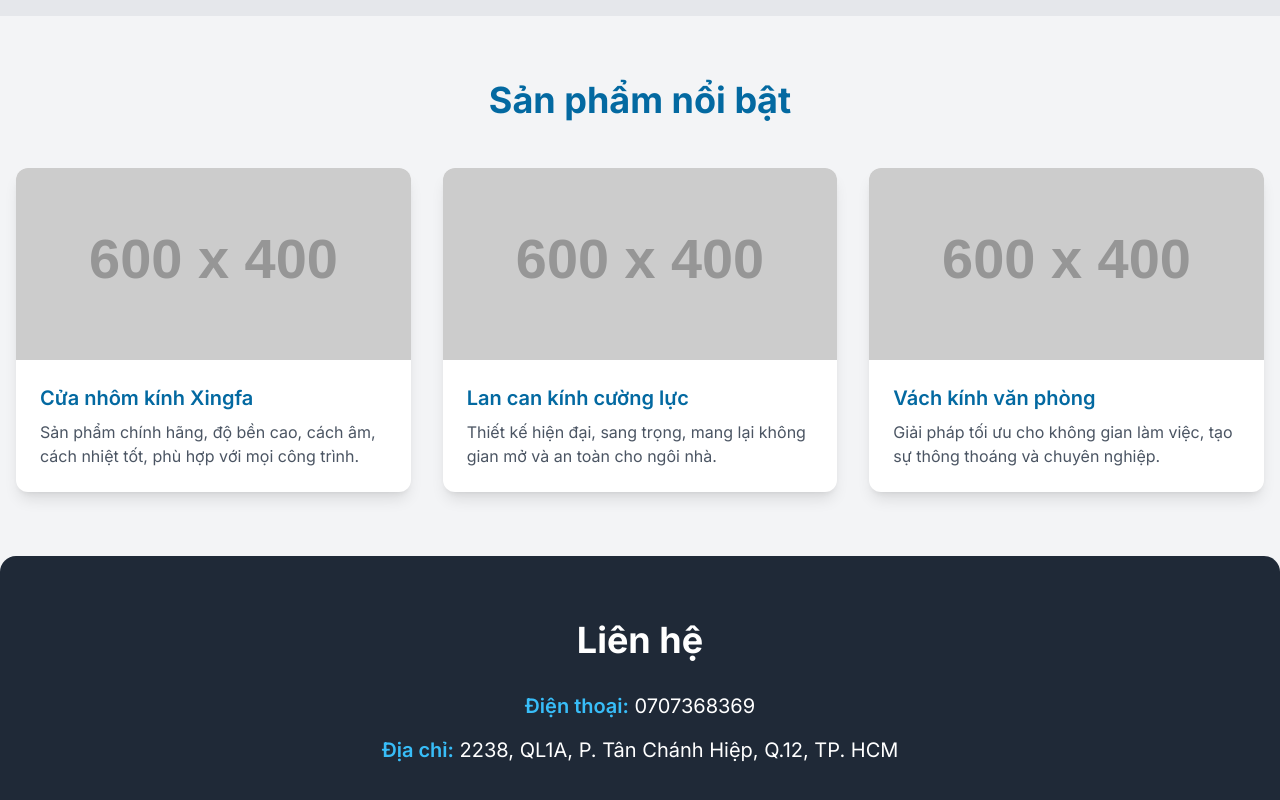
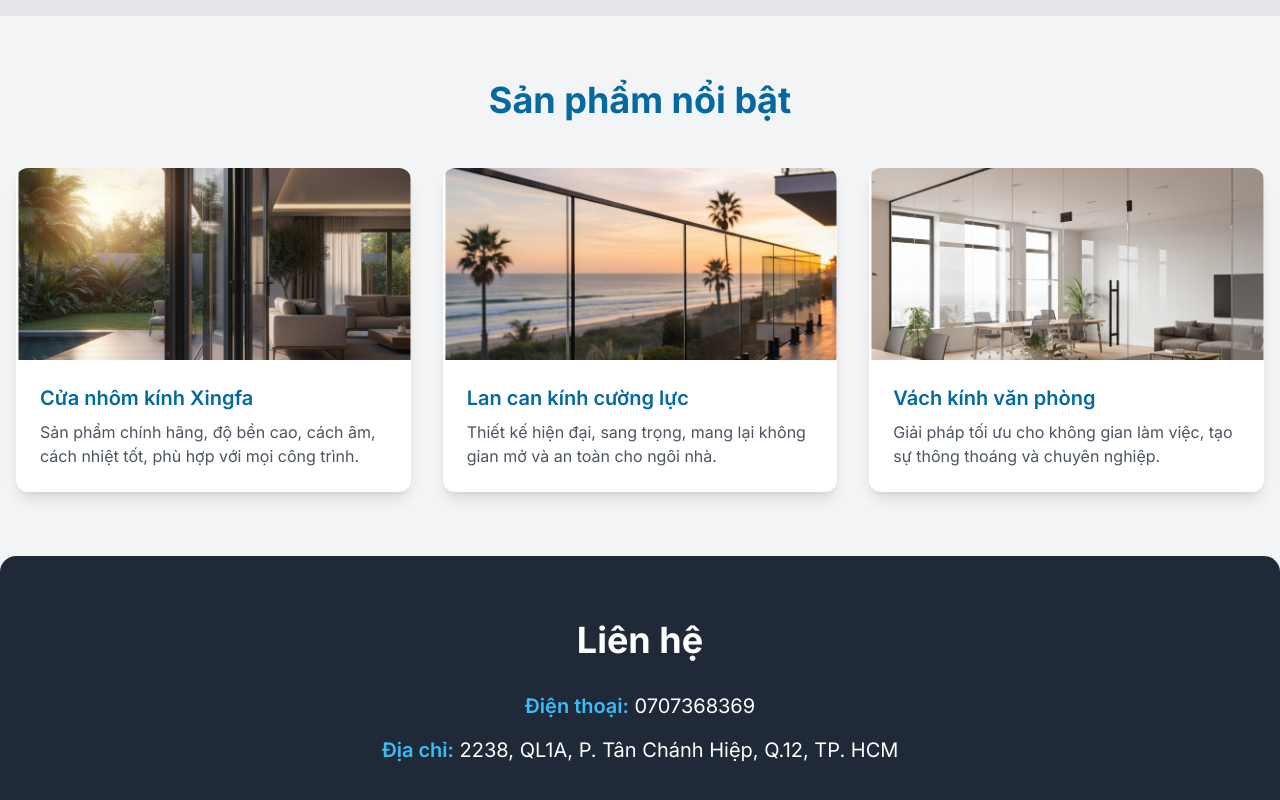
Before and after one commit to anhtuan691/giahungphat, a plain HTML site: page index.html in a window 1280 px wide. Shown: the part 1648-2448 px from the top of the page. Drawn offline with nearby package versions, Linux system fonts and the light colour scheme; grey boxes are pictures that could not be loaded; placeholder pictures from the web are drawn by us.

Commit message:
Update index.html

```diff
--- a/index.html
+++ b/index.html
@@ -117,7 +117,7 @@
                 <h2 class="text-3xl md:text-4xl font-bold text-center mb-12 text-sky-700">Sản phẩm nổi bật</h2>
                 <div class="grid md:grid-cols-2 lg:grid-cols-3 gap-8">
                     <div class="bg-white rounded-xl shadow-lg overflow-hidden">
-                        <img src="https://placehold.co/600x400/c7e3f8/0e0e0e?text=Cua+nhom+kinh" alt="Cửa nhôm kính Xingfa" class="w-full h-48 object-cover">
+                        <img src="https://raw.githubusercontent.com/anhtuan691/giahungphat/main/Cua%20nhom%20xingfa.png" alt="Cửa nhôm kính Xingfa 4 cánh màu xám" class="w-full h-48 object-cover">
                         <div class="p-6">
                             <h3 class="text-xl font-semibold mb-2 text-sky-700">Cửa nhôm kính Xingfa</h3>
                             <p class="text-gray-600">
@@ -126,7 +126,7 @@
                         </div>
                     </div>
                     <div class="bg-white rounded-xl shadow-lg overflow-hidden">
-                        <img src="https://placehold.co/600x400/c7e3f8/0e0e0e?text=Lan+can+kinh" alt="Lan can kính cường lực" class="w-full h-48 object-cover">
+                        <img src="https://raw.githubusercontent.com/anhtuan691/giahungphat/main/lan%20can.png" alt="Lan can kính cường lực" class="w-full h-48 object-cover">
                         <div class="p-6">
                             <h3 class="text-xl font-semibold mb-2 text-sky-700">Lan can kính cường lực</h3>
                             <p class="text-gray-600">
@@ -135,7 +135,7 @@
                         </div>
                     </div>
                     <div class="bg-white rounded-xl shadow-lg overflow-hidden">
-                        <img src="https://placehold.co/600x400/c7e3f8/0e0e0e?text=Vach+kinh" alt="Vách ngăn kính văn phòng" class="w-full h-48 object-cover">
+                        <img src="https://raw.githubusercontent.com/anhtuan691/giahungphat/main/vach%20kinh.png" alt="Vách ngăn kính văn phòng" class="w-full h-48 object-cover">
                         <div class="p-6">
                             <h3 class="text-xl font-semibold mb-2 text-sky-700">Vách kính văn phòng</h3>
                             <p class="text-gray-600">
```
